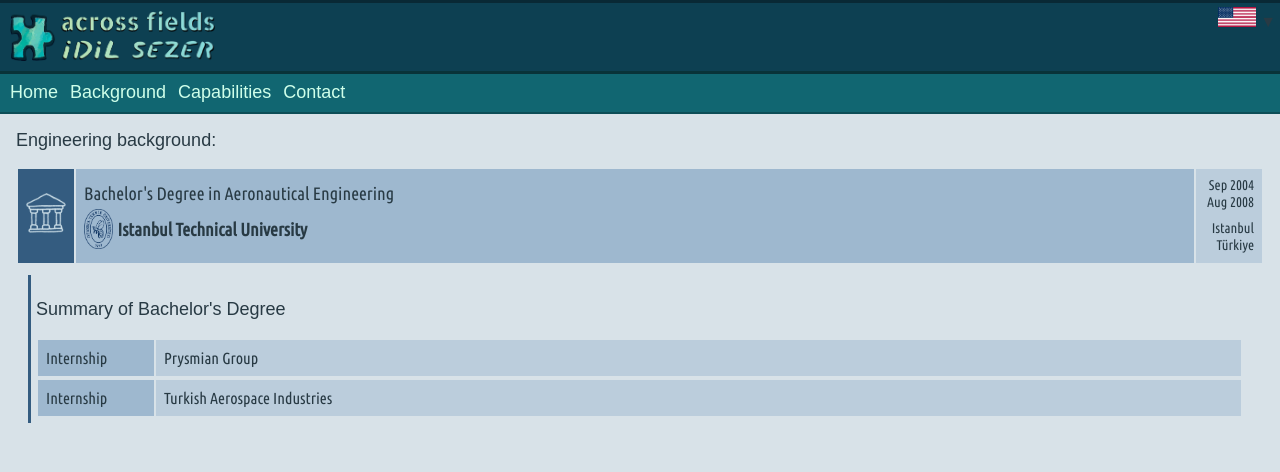
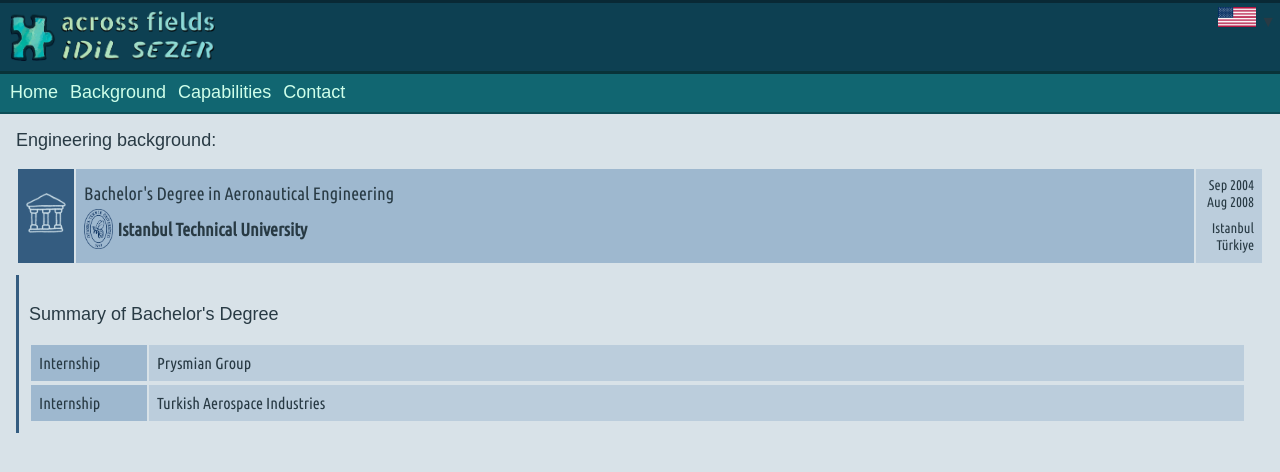
Before and after one commit to acrossfields/idilsezer, a Jekyll site: the page built from en/background.md, in a window 1280 px wide. Shown: the top 472 px of the page. Built offline with Jekyll 4.4.1, drawn with Linux system fonts in a browser that asks for light colours; some web fonts are replaced.

Commit message:
Update style.scss

```diff
--- a/assets/css/style.scss
+++ b/assets/css/style.scss
@@ -166,8 +166,8 @@ table {
 
 .bg-indented {
   border-left: 3px solid #345c80;
-  margin: 10px 8px 10px 20px;
-  padding: 5px;
+  margin: 0 0 0 8px;
+  padding: 10px;
 }
 
 .bg-indented table {
```
